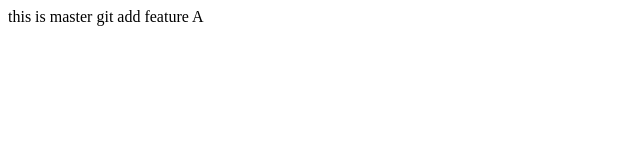
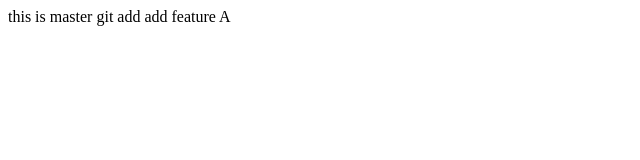
Before and after one commit to Uss1212/group-project, a plain HTML site: page index.html in a window 1280 px wide. Shown: the full height of the page, 0-640 px from the left. Drawn offline with Linux system fonts and the light colour scheme.

Commit message:
Future A

```diff
--- a/index.html
+++ b/index.html
@@ -7,7 +7,7 @@
 </head>
 <body>
     this is master
-    git add
+    git add add
     feature A
 </body>
 </html>
```
